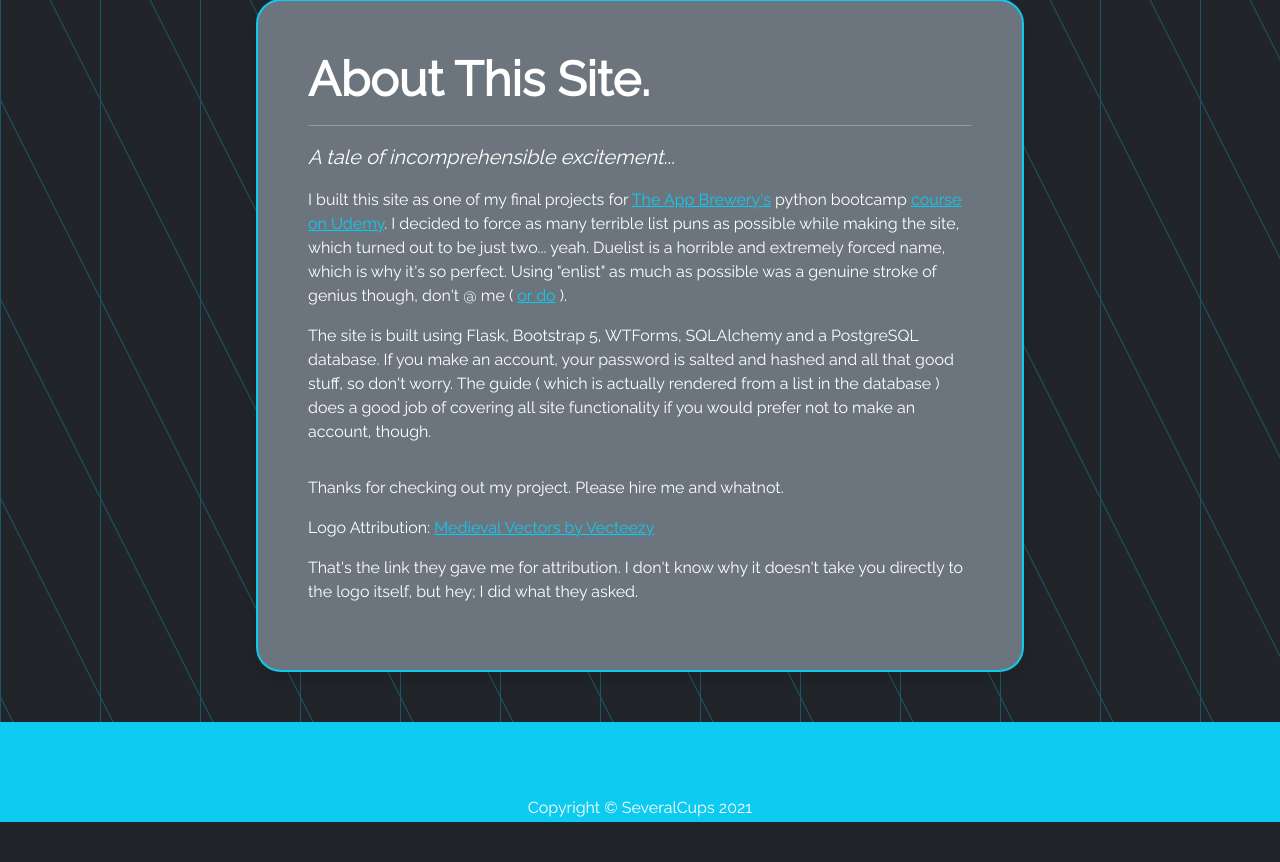
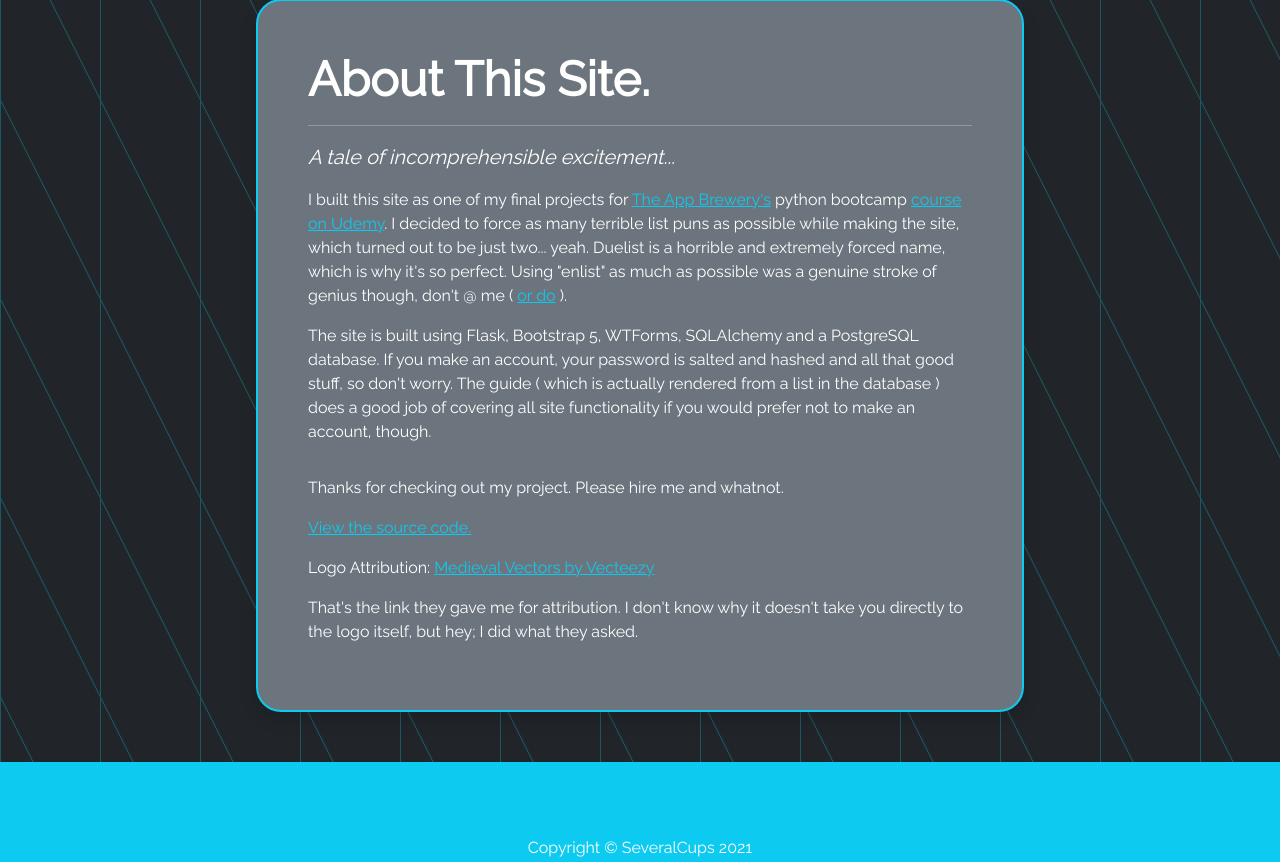
Before and after one commit to SeveralCups/duelist, a Flask app: page /about in a window 1280 px wide. Shown: the part 101-963 px from the top of the page. Before the commit the page ends 923 px from the top, so only its background shows below. Run offline with Flask 2, Linux system fonts and the light colour scheme.

Commit message:
Add link to github repo

```diff
--- a/templates/about.html
+++ b/templates/about.html
@@ -46,6 +46,9 @@
     <p>
         Thanks for checking out my project. Please hire me and whatnot.
     </p>
+    <p>
+        <a href="https://github.com/SeveralCups/duelist">View the source code.</a>
+    </p>
     <p>Logo Attribution: <a href="https://www.vecteezy.com/free-vector/medieval">Medieval Vectors by Vecteezy</a></p>
     <p>
         That's the link they gave me for attribution. I don't know why it doesn't take you
```
